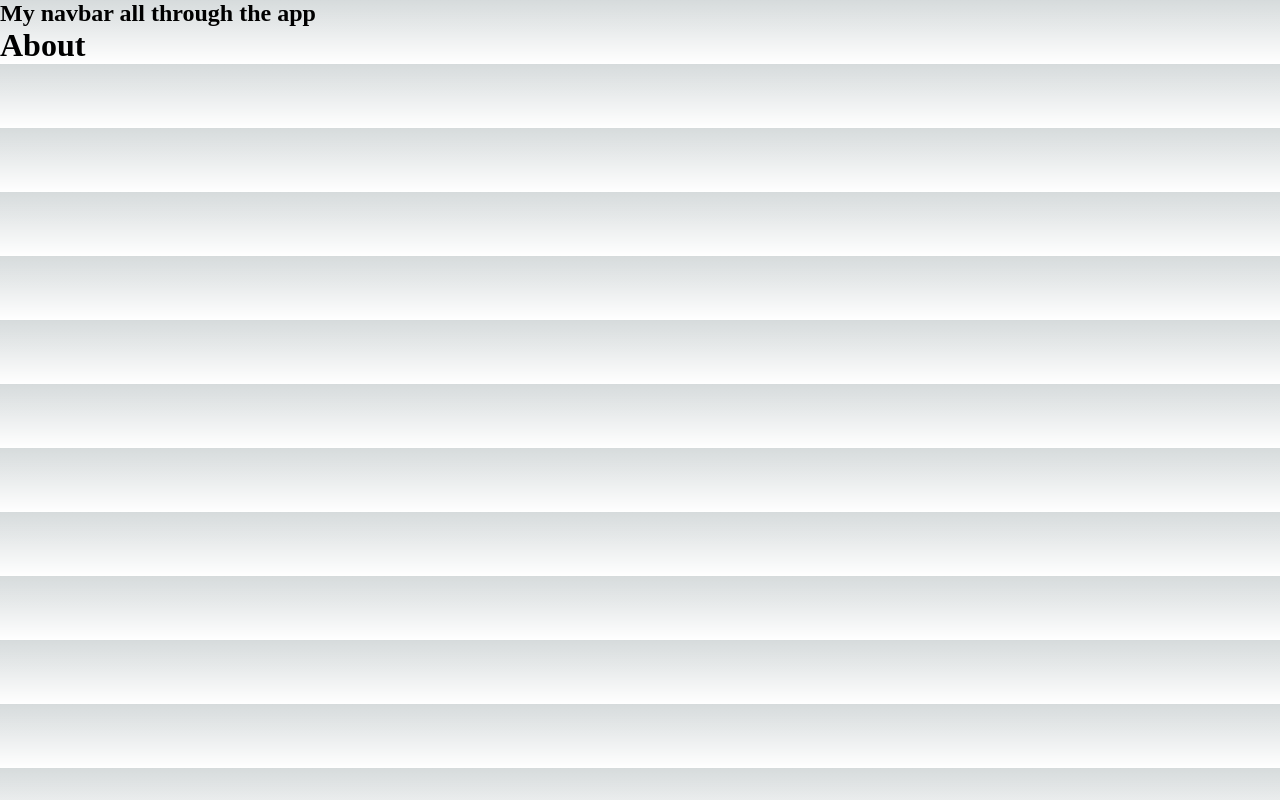
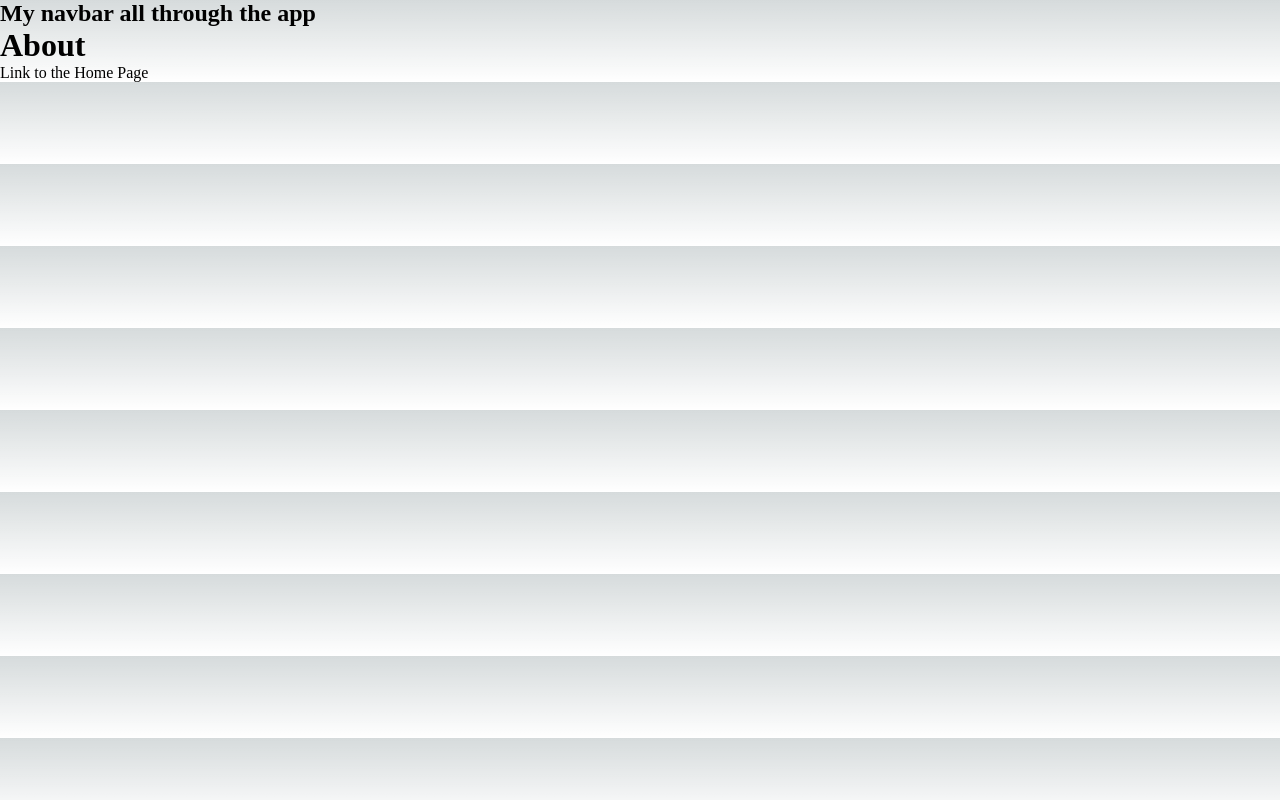
Before and after one commit to Sharonah8/nextjs-13, a Next.js app: page /about in a window 1280 px wide. Built offline with nearby package versions, Linux system fonts and the light colour scheme.

Commit message:
Add link to the home page from the about page

```diff
--- a/app/about/page.tsx
+++ b/app/about/page.tsx
@@ -1,5 +1,13 @@
 import React from "react";
+import Link from "next/link";
 
 export default function About() {
-  return <h1>About</h1>;
+  return (
+    <>
+      <h1>About</h1>
+      <Link rel="stylesheet" href="/">
+        Link to the Home Page
+      </Link>
+    </>
+  );
 }
```
